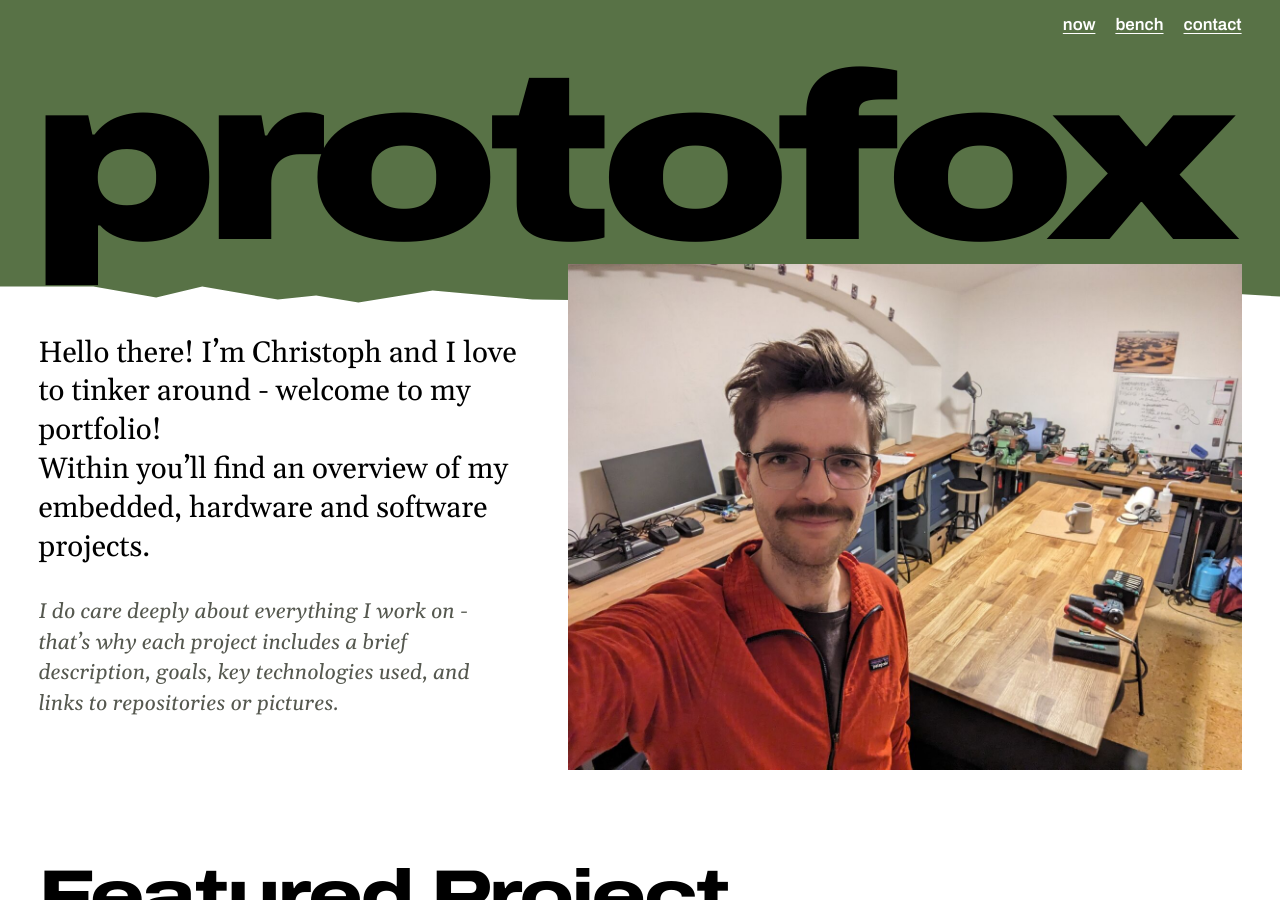
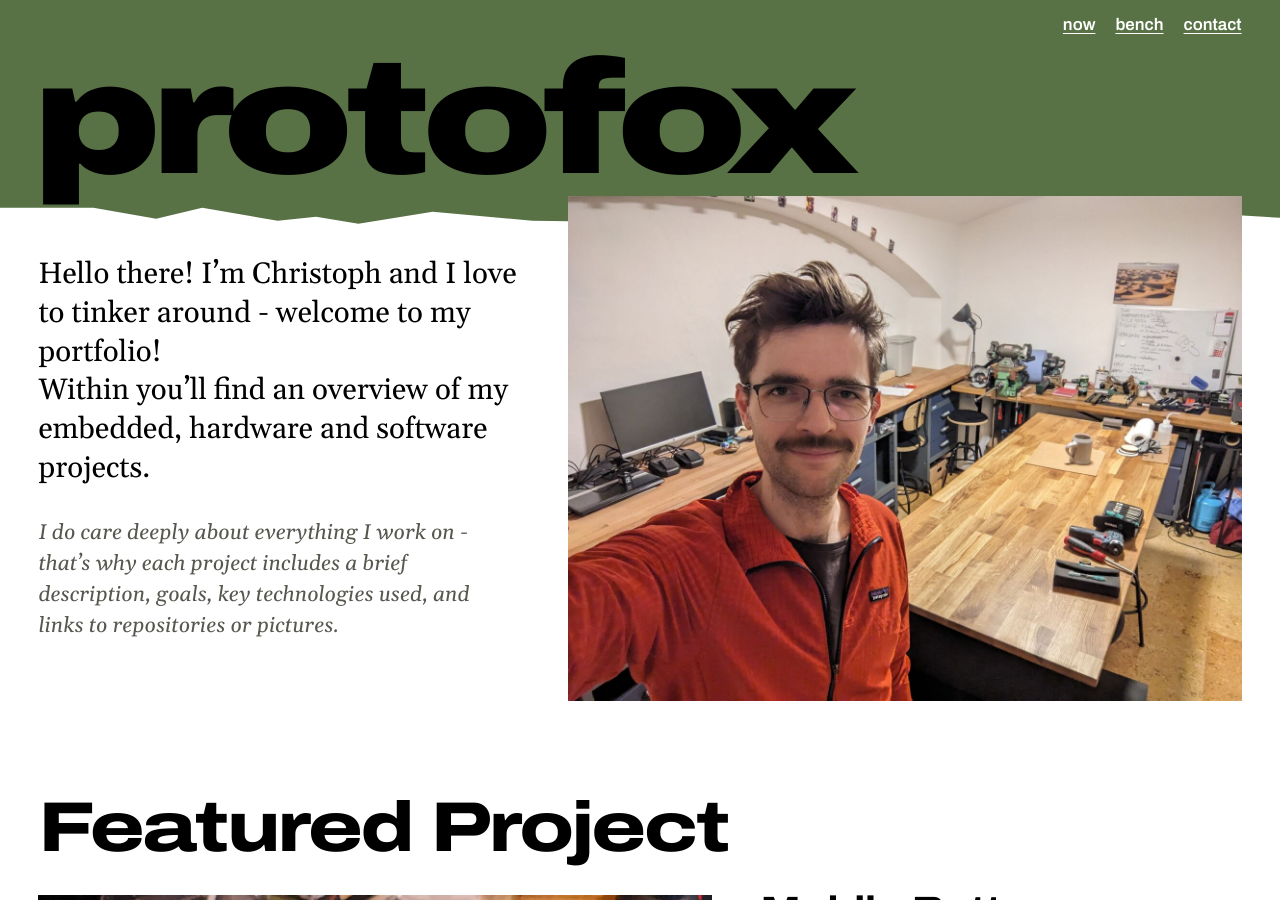
Before and after one commit to OutFoxD/Project-Portfolio, a Jekyll site: the page built from readme.md, in a window 1280 px wide and 900 px high. Built offline with Jekyll 4.4.1, drawn with Linux system fonts in a browser that asks for light colours; our own code applies the rules of GitHub Pages for plain Markdown files.

Commit message:
Cap the home page logo size on large screens
The wordmark grew with the window and filled wide desktops. It now stops
at 10rem; phone sizes are unchanged. The photo overlap is a fixed amount
so it stays clear of the letters.

Co-Authored-By: Claude Opus 5.5 <noreply@anthropic.com>
Claude-Session: https://claude.ai/code/session_01HaeTVnQfW4kj7JPPfFXpJF

```diff
--- a/assets/page.css
+++ b/assets/page.css
@@ -34,7 +34,7 @@ a:focus-visible, [tabindex]:focus-visible { outline: 3px solid var(--pf-orange);
 .wordmark {
   margin: .1em 0 0 -.03em;
   font-weight: 900; font-stretch: 125%; letter-spacing: -.055em; line-height: .86;
-  font-size: 18.3vw; color: var(--pf-ink-on-panel, #000);
+  font-size: min(18.3vw, 10rem); color: var(--pf-ink-on-panel, #000);
   padding-bottom: calc(.1em + 18px);
 }
 .hero {
@@ -45,7 +45,7 @@ a:focus-visible, [tabindex]:focus-visible { outline: 3px solid var(--pf-orange);
 .hero .intro p { margin: 0 0 1em; }
 .hero .intro strong { font-weight: 400; }
 .hero .intro em { display: block; font-size: .72em; line-height: 1.45; color: var(--pf-faint); font-style: italic; }
-.hero .me { margin-top: -5.5vw; position: relative; }
+.hero .me { margin-top: -3.75rem; position: relative; }
 .hero .me img { display: block; width: 100%; }
 
 /* ---------- home: sections and projects */
```
